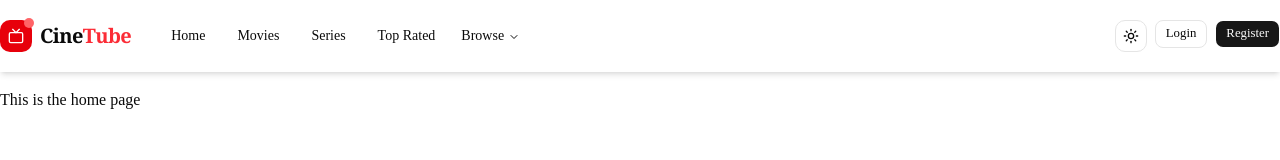
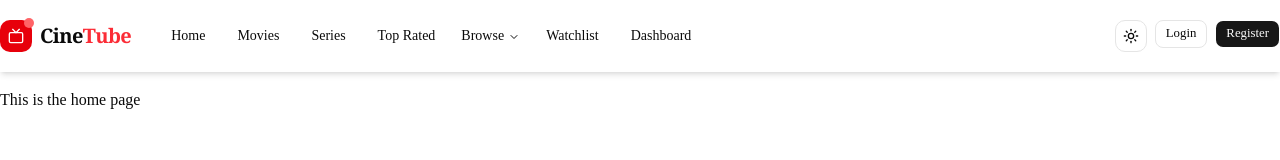
Before and after one commit to shakib071/CineTube-Frontend, a Next.js app: page / in a window 1280 px wide. Shown: the top 160 px of the page. Built offline with nearby package versions, Linux system fonts and the light colour scheme.

Commit message:
Added almost proper navbar

```diff
--- a/src/components/layout/navbar.tsx
+++ b/src/components/layout/navbar.tsx
@@ -160,13 +160,23 @@ const Navbar = ({
           url: "/genre/others",
         },
       ],
-},
+    },
+    {
+      title: "Watchlist",
+      url: "/watchlist",
+    },
+    {
+      title: "Dashboard",
+      url: "/dashboard",
+    },
 
   ],
 
   auth = {
     login: { title: "Login", url: "/login", authrequired: false },
     signup: { title: "Register", url: "/register",authrequired: false },
+    profile: { title: "Profile", url: "/profile", authrequired: true },
+    logout: { title: "Logout", url: "/logout", authrequired: true },
   },
   className,
 }: Navbar1Props) => {
```
